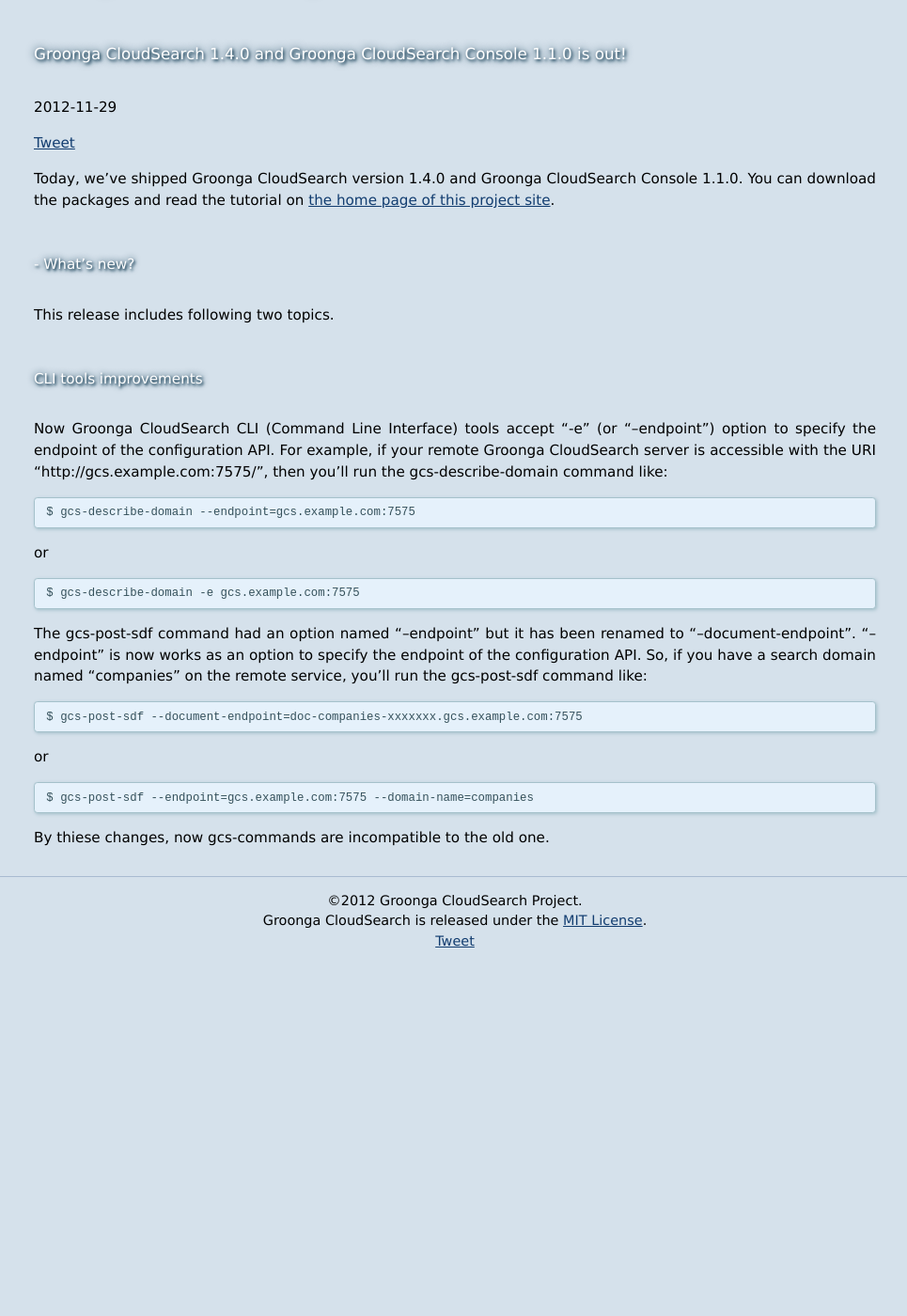
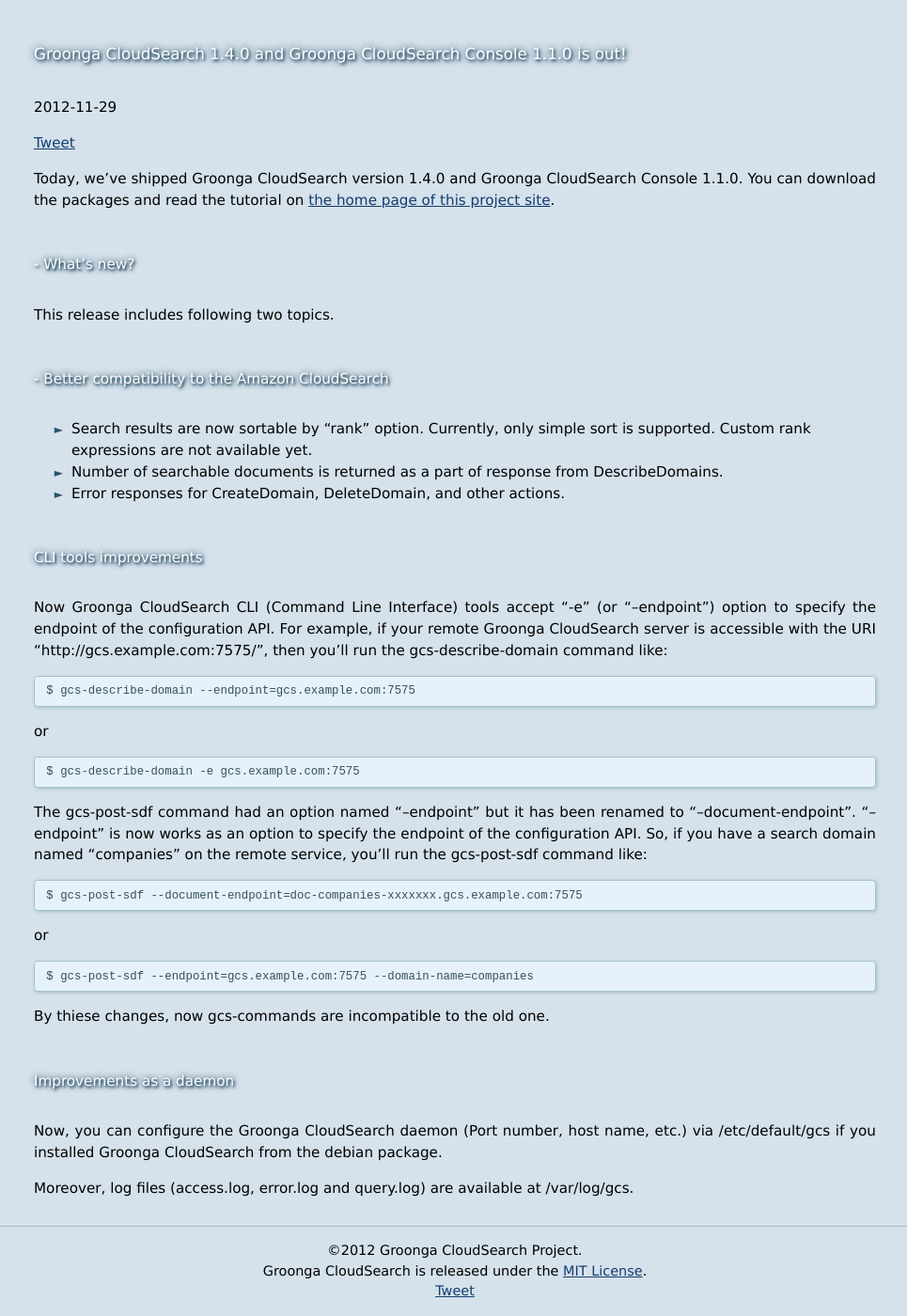
Before and after one commit to groonga/gcs.groonga.org, a Jekyll site: the page built from _posts/2012-11-29-1.4.0-release.md, in a window 1280 px wide and 1400 px high, scrolled down 198 px. Shown: the whole window at 94% size, without its empty margins (156-1121 px from the left). Built offline with Jekyll 4.4.1, drawn with Linux system fonts in a browser that asks for light colours; comment, search, counter and statistics services are not loaded; before the commit the page ends 1226 px from its top, so only the background shows below that.

Commit message:
Add topics of Groonga CloudSearch 1.4.0

```diff
--- a/_posts/2012-11-29-1.4.0-release.md
+++ b/_posts/2012-11-29-1.4.0-release.md
@@ -10,6 +10,12 @@
 ### What's new?
 
 This release includes following two topics.
+
+### Better compatibility to the Amazon CloudSearch
+
+ * Search results are now sortable by "rank" option. Currently, only simple sort is supported. Custom rank expressions are not available yet.
+ * Number of searchable documents is returned as a part of response from DescribeDomains.
+ * Error responses for CreateDomain, DeleteDomain, and other actions.
 
 #### CLI tools improvements
 
@@ -30,3 +36,9 @@
     $ gcs-post-sdf --endpoint=gcs.example.com:7575 --domain-name=companies
 
 By thiese changes, now gcs-commands are incompatible to the old one.
+
+#### Improvements as a daemon
+
+Now, you can configure the Groonga CloudSearch daemon (Port number, host name, etc.) via /etc/default/gcs if you installed Groonga CloudSearch from the debian package.
+
+Moreover, log files (access.log, error.log and query.log) are available at /var/log/gcs.
```
